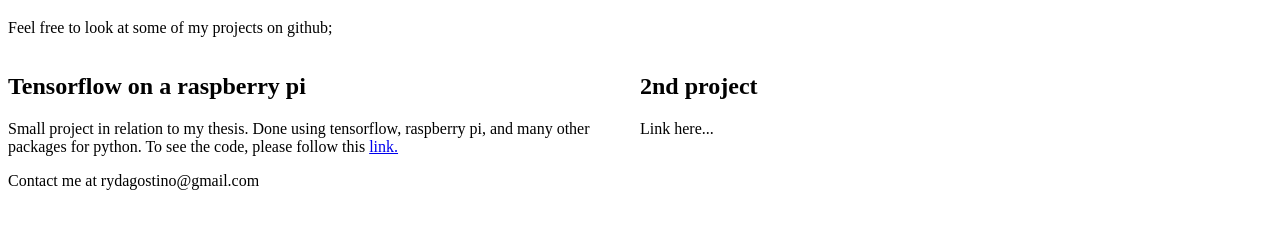
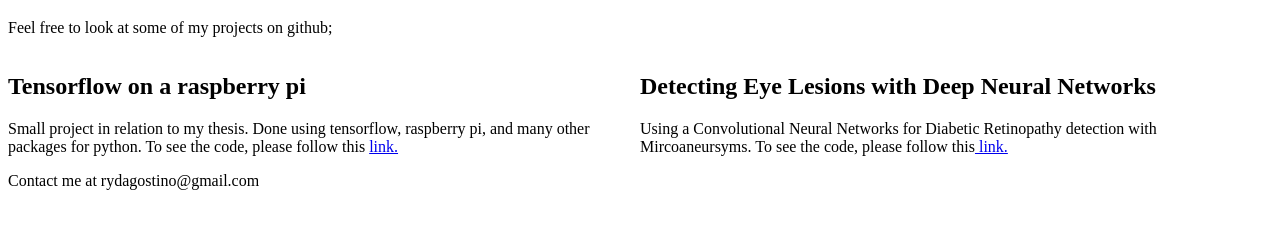
Before and after one commit to rd16395p/rd16395p.github.io, a plain HTML site: page index.html in a window 1280 px wide. Shown: the part 61-290 px from the top of the page. Drawn offline with Linux system fonts and the light colour scheme.

Commit message:
added second project
added project to website

```diff
--- a/index.html
+++ b/index.html
@@ -21,8 +21,9 @@
       <div class="column"><h2> Tensorflow on a raspberry pi </h2>
          <p> Small project in relation to my thesis. Done using tensorflow, raspberry pi, and many other packages for python. To see the
             code, please follow this <a href = "https://github.com/rd16395p/tensormodeltoraspi">link.</a></p></div>
-  <div class="column"><h2>2nd project </h2>
-         <p> Link here... </p></div>
+  <div class="column"><h2>Detecting Eye Lesions with Deep Neural Networks </h2>
+     <p> Using a Convolutional Neural Networks for Diabetic Retinopathy detection with Mircoaneursyms. To see the
+            code, please follow this<a href = "https://github.com/rd16395p/Detecting-Eye-LesionMircoaneursyms"> link. </a> </p></div>
 </div>
   <footer>
  Contact me at rydagostino@gmail.com
```
